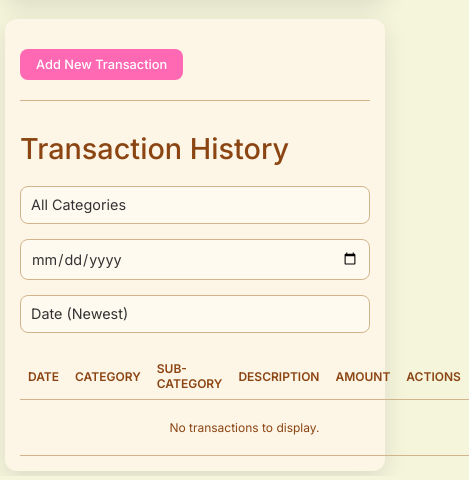
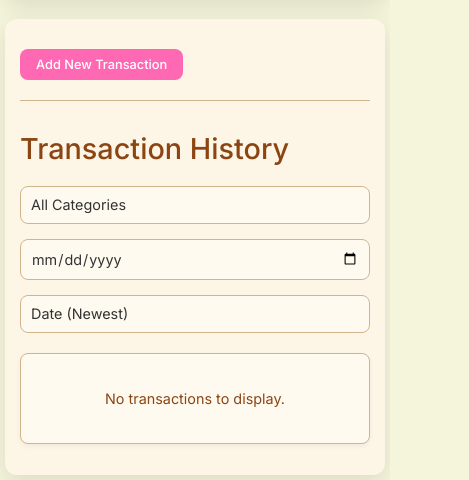
Before and after one commit to shrishti-gaur/Money-manager-, a plain HTML site: page index.html in a window 390 px wide. Shown: the part 581-1061 px from the top of the page, 469 px wide, since content can reach past the window. Drawn offline with nearby package versions, Linux system fonts and the light colour scheme.

Commit message:
Update style.css

```diff
--- a/style.css
+++ b/style.css
@@ -381,11 +381,57 @@ form h2 {
     .transaction-table th, .transaction-table td { padding: 10px; }
 }
 
-/* This new media query applies to very small mobile devices */
+/* This new media query transforms the table for very small mobile devices */
 @media (max-width: 475px) {
     body { padding: 5px; }
     .main-content, .summary-panel { padding: 15px; }
-    .transaction-table { font-size: 0.75rem; }
-    .transaction-table th, .transaction-table td { padding: 8px; }
     .btn { padding: 8px 16px; font-size: 0.8rem; }
+
+    /* Table Transformation */
+    .transaction-table {
+        border: 0; /* Remove main table border */
+        font-size: 0.9rem; /* Slightly larger font for readability */
+    }
+
+    /* Hide table headers (thead) */
+    .transaction-table thead {
+        display: none;
+    }
+
+    /* Make table rows and cells display as blocks to create cards */
+    .transaction-table tr {
+        display: block;
+        margin-bottom: 1rem;
+        border: 1px solid var(--border-color);
+        border-radius: 8px;
+        background-color: var(--background-light);
+        padding: 1rem;
+        box-shadow: 0 2px 5px rgba(0, 0, 0, 0.05);
+    }
+
+    /* Make table cells display as blocks and add custom labels */
+    .transaction-table td {
+        display: block;
+        text-align: right; /* Align value to the right */
+        border-bottom: 1px dashed var(--border-color); /* Use a dashed border for a subtle line */
+        padding: 0.5rem 0; /* Add top/bottom padding */
+    }
+
+    /* Remove the last border from each card */
+    .transaction-table tr td:last-child {
+        border-bottom: 0;
+        text-align: left; /* Align buttons to the left */
+        padding-top: 1rem;
+    }
+
+    /* Use ::before pseudo-element to create labels for each data point */
+    .transaction-table td::before {
+        content: attr(data-label);
+        float: left;
+        font-weight: 600;
+        color: var(--text-muted);
+        text-transform: uppercase;
+        font-size: 0.75rem;
+        padding-right: 1rem; /* Added padding to separate label from value */
+    }
 }
```
